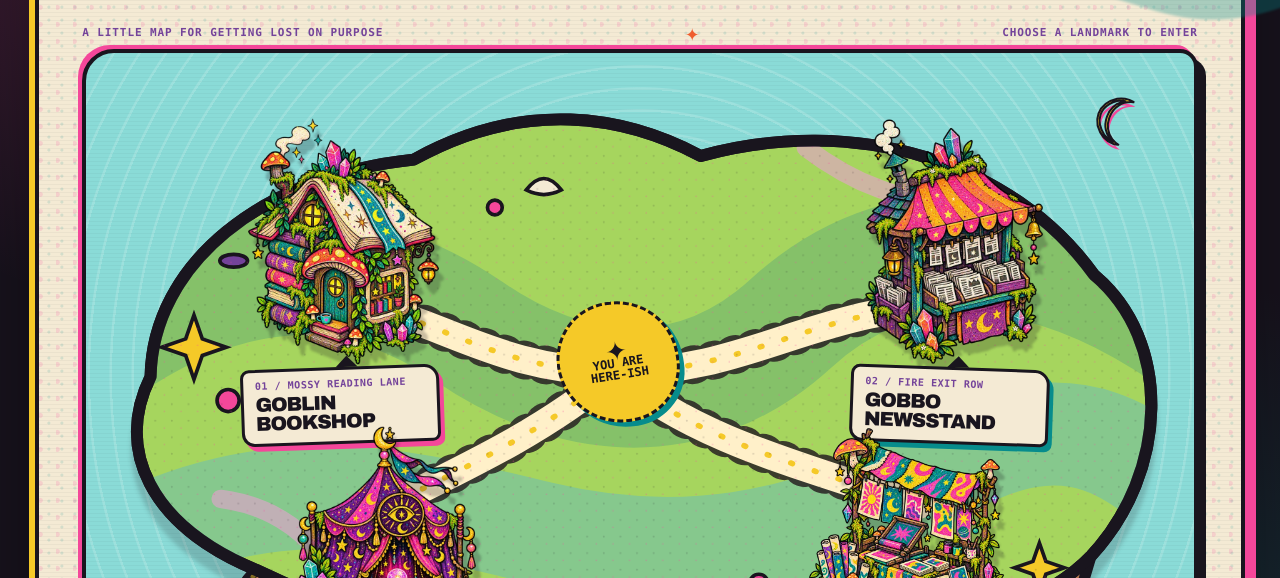
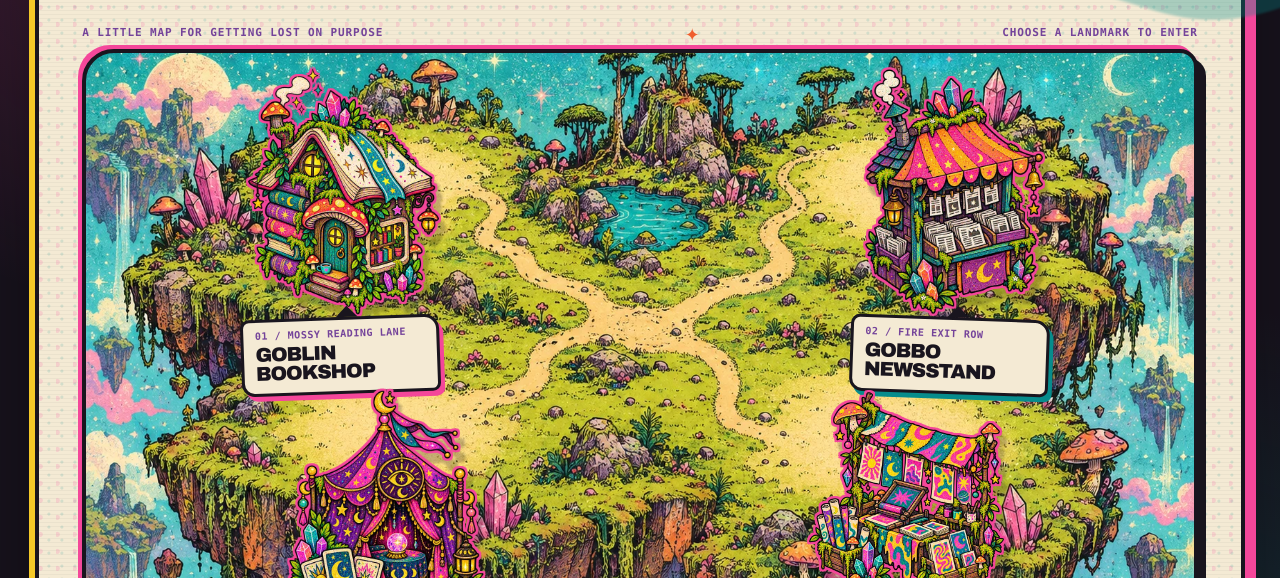
Before and after one commit to technicallytechnicaldesign/ACIDGOBLIN, a plain HTML site: page index.html in a window 1280 px wide. Shown: the part 222-800 px from the top of the page. Drawn offline with Linux system fonts and the light colour scheme.

Commit message:
Paint Goblin Town island and keep oracle callout in view

```diff
--- a/index.html
+++ b/index.html
@@ -175,40 +175,6 @@
       <section class="map-scene" aria-label="Explore the four places in Acid Goblin Town">
         <p class="map-hint">A little map for getting lost on purpose <span aria-hidden="true">✦</span> Choose a landmark to enter</p>
         <div class="map-stage">
-          <svg class="island-art" viewBox="0 0 1200 780" preserveAspectRatio="none" aria-hidden="true">
-            <defs>
-              <pattern id="riso" width="18" height="18" patternUnits="userSpaceOnUse"><circle cx="3" cy="4" r="1.1" fill="#19151e" opacity=".15"/><circle cx="13" cy="12" r=".8" fill="#f4479a" opacity=".38"/></pattern>
-              <pattern id="soil" width="38" height="34" patternUnits="userSpaceOnUse"><circle cx="8" cy="12" r="5" fill="#74439a" opacity=".55"/><circle cx="29" cy="25" r="3" fill="#f5c928" opacity=".7"/></pattern>
-              <clipPath id="island-top"><path d="M70 352 C72 230 191 133 355 116 C475 49 584 68 666 112 C833 66 1003 117 1092 241 C1178 313 1173 456 1089 547 C1001 638 819 638 690 626 C554 681 336 636 184 562 C69 514 31 431 70 352 Z"/></clipPath>
-            </defs>
-            <ellipse cx="605" cy="709" rx="474" ry="50" fill="#17121c" opacity=".2"/>
-            <path d="M184 562 C336 636 554 681 690 626 C819 638 1001 638 1089 547 L1054 665 C1003 725 843 743 685 736 C555 790 343 747 241 694 C167 671 130 619 184 562 Z" fill="#b87951" stroke="#19151e" stroke-width="12" stroke-linejoin="round"/>
-            <path d="M184 562 C336 636 554 681 690 626 C819 638 1001 638 1089 547 L1054 665 C1003 725 843 743 685 736 C555 790 343 747 241 694 C167 671 130 619 184 562 Z" fill="url(#soil)" opacity=".7"/>
-            <path d="M70 352 C72 230 191 133 355 116 C475 49 584 68 666 112 C833 66 1003 117 1092 241 C1178 313 1173 456 1089 547 C1001 638 819 638 690 626 C554 681 336 636 184 562 C69 514 31 431 70 352 Z" fill="#a6d55e" stroke="#19151e" stroke-width="13" stroke-linejoin="round"/>
-            <g clip-path="url(#island-top)">
-              <path d="M-10 340 C173 199 312 232 415 303 S651 398 764 294 S1040 183 1235 335" fill="none" stroke="#78b96e" stroke-width="130" opacity=".7"/>
-              <path d="M-10 568 C181 439 348 487 492 522 S779 539 924 455 S1141 427 1240 534" fill="none" stroke="#75c2a7" stroke-width="112" opacity=".65"/>
-              <path d="M232 270 C353 260 420 346 573 347 S797 269 963 275" class="island-road-edge"/>
-              <path d="M232 270 C353 260 420 346 573 347 S797 269 963 275" class="island-road"/>
-              <path d="M573 347 C494 414 404 454 306 503" class="island-road-edge"/>
-              <path d="M573 347 C494 414 404 454 306 503" class="island-road"/>
-              <path d="M573 347 C662 423 785 451 902 492" class="island-road-edge"/>
-              <path d="M573 347 C662 423 785 451 902 492" class="island-road"/>
-              <path d="M232 270 C353 260 420 346 573 347 S797 269 963 275 M573 347 C494 414 404 454 306 503 M573 347 C662 423 785 451 902 492" fill="none" stroke="#f5c928" stroke-width="6" stroke-linecap="round" stroke-dasharray="2 25"/>
-              <path d="M780 103 C832 143 882 161 962 170 M146 485 C192 491 237 515 259 555" fill="none" stroke="#e8a0d0" stroke-width="20" stroke-linecap="round" opacity=".6"/>
-              <g fill="#f4479a" stroke="#19151e" stroke-width="4"><circle cx="154" cy="378" r="12"/><circle cx="1032" cy="408" r="10"/><circle cx="443" cy="168" r="8"/><circle cx="729" cy="577" r="10"/></g>
-              <g fill="#f5c928" stroke="#19151e" stroke-width="4"><path d="M108 311 l9 -26 9 26 26 9 -26 9 -9 26 -9 -26 -26 -9Z"/><path d="M1026 553 l7 -20 7 20 20 7 -20 7 -7 20 -7 -20 -20 -7Z"/></g>
-              <g fill="#74439a" stroke="#19151e" stroke-width="4"><ellipse cx="398" cy="604" rx="20" ry="9"/><ellipse cx="982" cy="191" rx="16" ry="8"/><ellipse cx="160" cy="226" rx="15" ry="7"/></g>
-              <g fill="#f4ead4" stroke="#19151e" stroke-width="4"><path d="M477 149 q19 -25 38 0 q-19 10 -38 0Z"/><path d="M783 589 q20 -24 38 0 q-19 10 -38 0Z"/></g>
-              <rect x="0" y="0" width="1200" height="780" fill="url(#riso)"/>
-            </g>
-            <path d="M70 352 C72 230 191 133 355 116 C475 49 584 68 666 112 C833 66 1003 117 1092 241 C1178 313 1173 456 1089 547 C1001 638 819 638 690 626 C554 681 336 636 184 562 C69 514 31 431 70 352 Z" fill="none" stroke="#19151e" stroke-width="13" stroke-linejoin="round"/>
-          </svg>
-
-          <span class="map-decoration map-decoration--moon" aria-hidden="true">☾</span>
-          <span class="map-decoration map-decoration--spark" aria-hidden="true">✦</span>
-          <div class="map-crossroads" aria-hidden="true"><span>✦</span><b>You are<br>here-ish</b></div>
-
           <a class="map-stop map-stop--bookshop" href="./bookshop/" aria-label="Visit Goblin Bookshop: field guides, zines, and a quiet corner">
             <span class="stop-art"><img src="./town-assets/bookshop.webp" alt="" width="700" height="700" decoding="async"></span>
             <span class="stop-callout"><small>01 / mossy reading lane</small><strong>Goblin Bookshop</strong><span class="stop-extra">Field guides, zines and a very patient teacup. <b>Enter ↗</b></span></span>
--- a/town-map.css
+++ b/town-map.css
@@ -367,24 +367,15 @@ body.town-root > footer { display: none; }
 .map-scene { position: relative; margin-inline: -.15rem; }
 .map-hint { display: flex; align-items: center; justify-content: space-between; gap: 1rem; margin: 0 0 .55rem; color: var(--town-violet); font: 900 .69rem/1.3 ui-monospace,Consolas,monospace; letter-spacing: .08em; text-transform: uppercase; }
 .map-hint span { color: var(--town-orange); font-size: 1.5rem; line-height: .4; }
-.map-stage { position: relative; isolation: isolate; width: 100%; aspect-ratio: 1200 / 780; overflow: hidden; border: 4px solid var(--town-ink); border-radius: 32px 18px 37px 20px; background: radial-gradient(circle at 17% 21%,#d2f6e4 0 6px,transparent 7px),radial-gradient(circle at 81% 72%,#f8b9d8 0 5px,transparent 6px),repeating-radial-gradient(circle at 50% 45%,rgb(255 255 255 / .16) 0 2px,transparent 3px 22px),#8adbd7; box-shadow: 8px 9px 0 var(--town-ink),-4px -4px 0 var(--town-pink); }
-.map-stage::before { position: absolute; inset: 0; z-index: -1; content: ''; background: repeating-linear-gradient(0deg,rgb(25 21 30 / .035) 0 1px,transparent 1px 4px); pointer-events: none; }
-.island-art { position: absolute; inset: 0; width: 100%; height: 100%; filter: drop-shadow(0 17px 2px rgb(25 21 30 / .18)); pointer-events: none; }
-.island-road-edge { fill: none; stroke: #282123; stroke-width: 42; stroke-linecap: round; stroke-linejoin: round; stroke-dasharray: 2 21; opacity: .85; }
-.island-road { fill: none; stroke: #fff0c9; stroke-width: 30; stroke-linecap: round; stroke-linejoin: round; }
-.map-decoration { position: absolute; z-index: 1; color: var(--town-yellow); -webkit-text-stroke: 2px var(--town-ink); text-shadow: 3px 4px 0 var(--town-pink); pointer-events: none; }
-.map-decoration--moon { top: 4%; right: 4%; font-size: clamp(2.5rem,5vw,5rem); transform: rotate(20deg); }
-.map-decoration--spark { bottom: 6%; left: 5%; font-size: clamp(2rem,4vw,4rem); transform: rotate(-9deg); }
-.map-crossroads { position: absolute; z-index: 2; left: 48%; top: 43%; display: grid; width: clamp(75px,10vw,122px); aspect-ratio: 1; place-items: center; padding: .5rem; border: 3px dashed var(--town-ink); border-radius: 48% 52% 46% 54%; color: var(--town-ink); background: var(--town-yellow); box-shadow: 4px 5px 0 var(--town-teal); text-align: center; transform: translate(-50%,-50%) rotate(-9deg); }
-.map-crossroads span { align-self: end; font-size: clamp(1rem,2vw,1.6rem); line-height: .65; }
-.map-crossroads b { align-self: start; font: 900 clamp(.55rem,1.1vw,.76rem)/.98 ui-monospace,Consolas,monospace; text-transform: uppercase; }
+.map-stage { position: relative; isolation: isolate; width: 100%; aspect-ratio: 1200 / 780; overflow: visible; border: 4px solid var(--town-ink); border-radius: 32px 18px 37px 20px; background: #259fa7 url("./town-assets/island-desktop-v2.webp") center / cover no-repeat; box-shadow: 8px 9px 0 var(--town-ink),-4px -4px 0 var(--town-pink); }
 .map-stop { position: absolute; z-index: 3; display: flex; flex-direction: column; align-items: center; width: 18%; color: var(--town-ink); text-decoration: none; transform-origin: center bottom; }
-.map-stop--bookshop { left: 14%; top: 9%; }
-.map-stop--newsstand { right: 13%; top: 9%; }
-.map-stop--oracle { left: 18%; top: 52%; }
-.map-stop--merch { right: 17%; top: 52%; }
+.map-stop--bookshop { left: 14%; top: 2%; }
+.map-stop--newsstand { right: 13%; top: 2%; }
+.map-stop--oracle { left: 18%; top: 47%; }
+.map-stop--merch { right: 17%; top: 47%; }
 .stop-art { position: relative; display: block; width: 100%; aspect-ratio: 1; transition: transform .3s cubic-bezier(.2,1.3,.3,1),filter .3s ease; filter: drop-shadow(5px 10px 1px rgb(25 21 30 / .24)); }
-.stop-art img { display: block; width: 100%; height: 100%; object-fit: contain; }
+.stop-art img { display: block; width: 100%; height: 100%; object-fit: contain; filter: drop-shadow(2px 0 0 var(--town-pink)) drop-shadow(-2px 0 0 var(--town-pink)) drop-shadow(0 2px 0 var(--town-pink)) drop-shadow(0 -2px 0 var(--town-pink)); transition: filter .25s ease; }
+.map-stop:hover .stop-art img,.map-stop:focus-visible .stop-art img { filter: drop-shadow(3px 0 0 var(--town-pink)) drop-shadow(-3px 0 0 var(--town-pink)) drop-shadow(0 3px 0 var(--town-pink)) drop-shadow(0 -3px 0 var(--town-pink)) drop-shadow(0 0 14px var(--town-pink)); }
 .map-stop:hover .stop-art img,.map-stop:focus-visible .stop-art img { animation: stand-wiggle .58s ease-out both; }
 @keyframes stand-wiggle { 0% { transform: rotate(0); } 35% { transform: rotate(-4deg) scale(1.025); } 70% { transform: rotate(2deg) scale(.99); } 100% { transform: rotate(0); } }
 .map-stop:hover .stop-art,.map-stop:focus-visible .stop-art { transform: translateY(-14px) scale(1.09) rotate(-3deg); filter: drop-shadow(9px 18px 1px rgb(25 21 30 / .27)); }
@@ -400,24 +391,22 @@ body.town-root > footer { display: none; }
 .map-stop:hover .stop-extra,.map-stop:focus-visible .stop-extra { max-height: 5rem; margin-top: .42rem; opacity: 1; }
 .map-stop:hover .stop-callout,.map-stop:focus-visible .stop-callout { background: #fff7dc; transform: translateY(-3px) rotate(0deg); }
 .map-stop:hover,.map-stop:focus-visible { z-index: 5; }
-.town-note { margin-top: clamp(1.1rem,2vw,1.7rem); }
+.town-note { margin-top: clamp(2.5rem,4vw,3.5rem); }
 
 @media (max-width: 820px) {
   .town-header { display: flex; align-items: flex-start; margin-bottom: 1.1rem; }
   .town-header h1 { font-size: clamp(2.2rem,6.5vw,3.9rem); }
   .town-legend { margin-top: 0; }
-  .map-crossroads { left: 49%; top: 42%; width: 8vw; min-width: 67px; }
 }
 @media (max-width: 640px) {
   .town-header { display: block; }
   .town-header h1 { font-size: clamp(2.55rem,10vw,4rem); }
   .town-legend { margin-top: .8rem; }
   .map-hint { font-size: .58rem; }
-  .map-stage { height: 690px; aspect-ratio: auto; border-width: 3px; }
-  .island-art { width: 100%; height: 100%; }
+  .map-stage { height: 690px; aspect-ratio: auto; border-width: 3px; background-image: url("./town-assets/island-mobile-v2.webp"); }
   .map-stop { width: 43%; }
-  .map-stop--bookshop { left: 4%; top: 7%; }
-  .map-stop--newsstand { right: 4%; top: 7%; }
+  .map-stop--bookshop { left: 4%; top: 15%; }
+  .map-stop--newsstand { right: 4%; top: 15%; }
   .map-stop--oracle { left: 4%; top: 51%; }
   .map-stop--merch { right: 4%; top: 51%; }
   .stop-callout { padding: .4rem .43rem .48rem; border-width: 2px; }
@@ -425,9 +414,6 @@ body.town-root > footer { display: none; }
   .stop-callout strong { font-size: clamp(.8rem,3.25vw,1.1rem); }
   .stop-extra { max-height: none; margin-top: .24rem; opacity: 1; font-size: .62rem; line-height: 1.16; }
   .stop-extra b { display: none; }
-  .map-crossroads { width: 65px; min-width: 0; left: 50%; top: 48%; border-width: 2px; }
-  .map-crossroads b { font-size: .5rem; }
-  .map-decoration { display: none; }
   .town-note { margin-top: 1.1rem; }
 }
 @media (max-width: 380px) {
```
Also changed, not shown: town-assets/island-desktop-v2.webp (added), town-assets/island-mobile-v2.webp (added).
